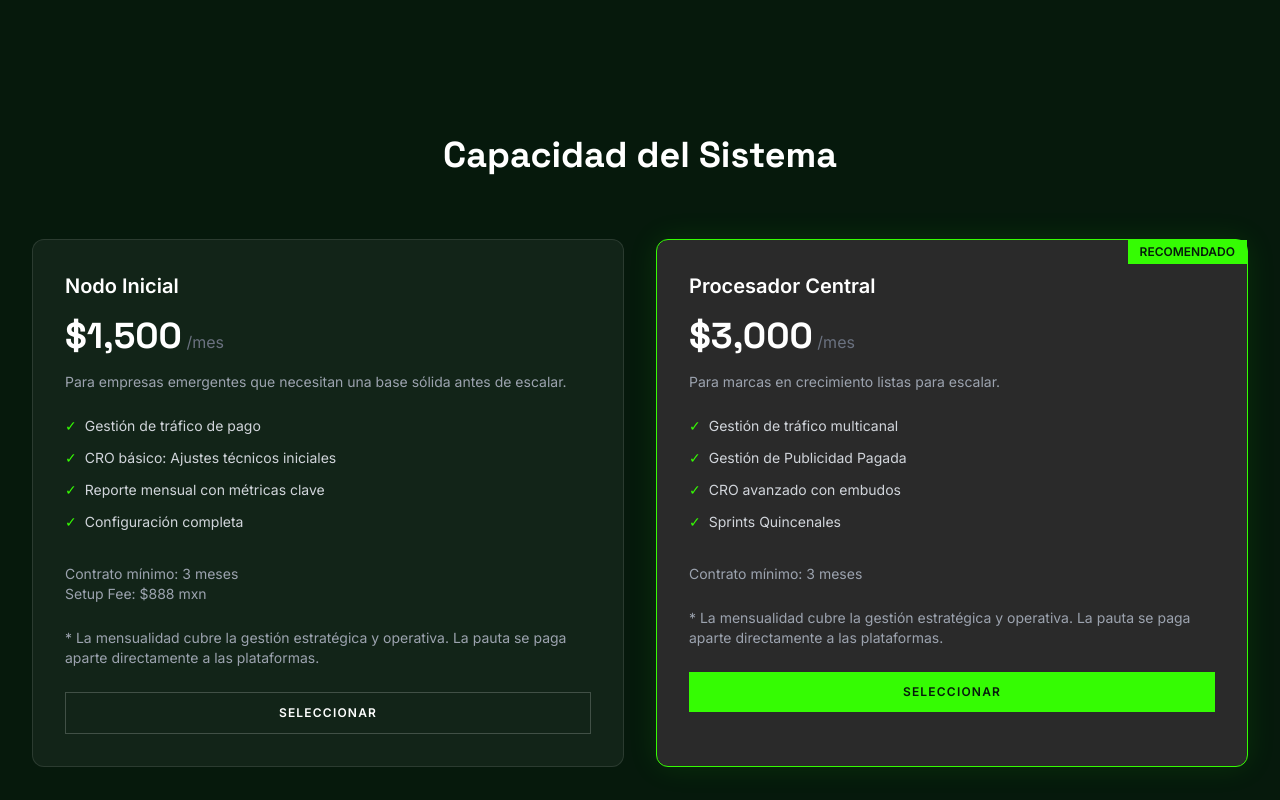
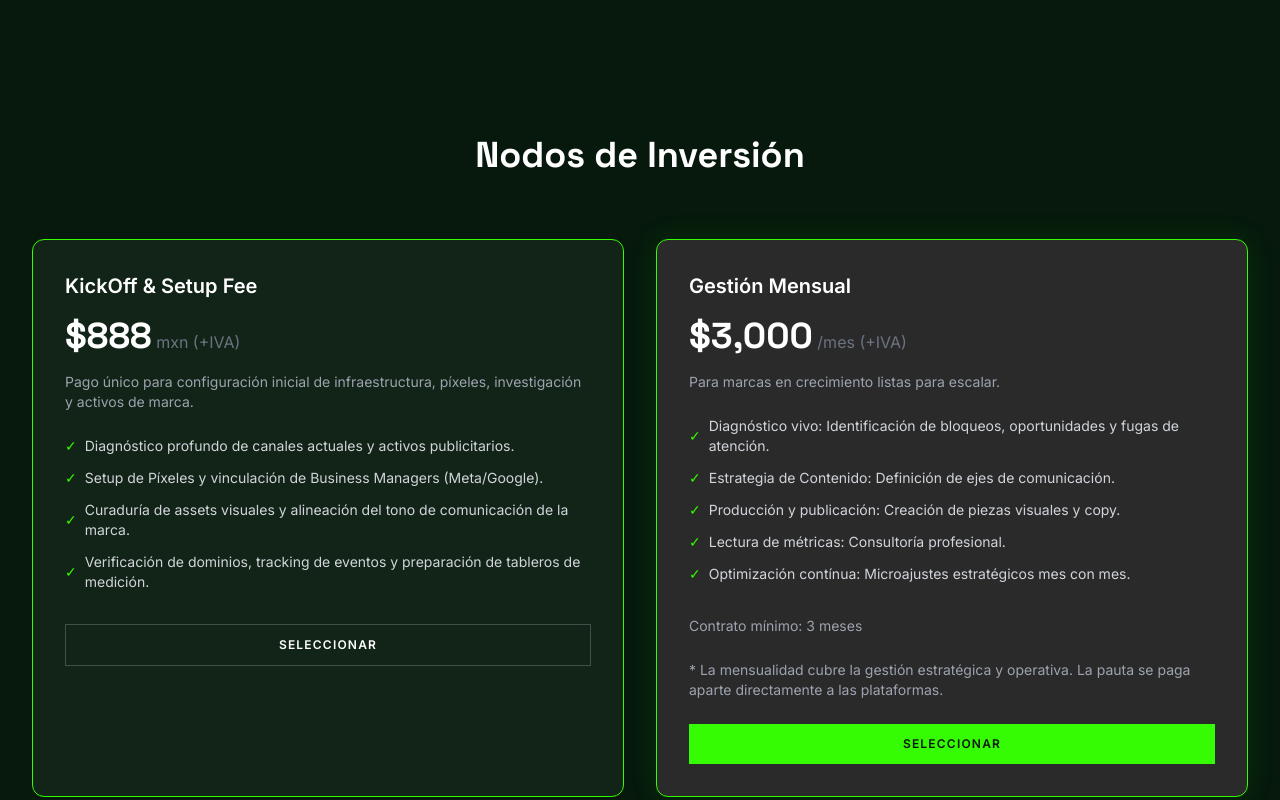
Before and after one commit to ko2m0/circuito-ocho, a plain HTML site: page index.html in a window 1280 px wide. Shown: the part 4840-5640 px from the top of the page. Drawn offline with nearby package versions, Linux system fonts and the light colour scheme; animation ran at ten frames a second; a script that the page names is missing.

Commit message:
added kickoff fee and esigntrr icons

```diff
--- a/index.html
+++ b/index.html
@@ -529,43 +529,41 @@
     <!-- Pricing Section (Section 7 - Parallax) -->
     <section id="precios" class="py-24 bg-brand-dark">
         <div class="max-w-7xl mx-auto px-4 sm:px-6 lg:px-8">
-            <h2 class="text-3xl md:text-4xl font-display font-bold text-white mb-16 text-center reveal-element">Capacidad del Sistema</h2>
+            <h2 class="text-3xl md:text-4xl font-display font-bold text-white mb-16 text-center reveal-element">Nodos de Inversi&oacute;n</h2>
 
             <div class="grid md:grid-cols-2 gap-8">
                 <!-- Tier 1 -->
-                <div class="p-8 bg-white/5 border border-white/10 rounded-xl hover:border-white/30 transition-all reveal-element">
-                    <h3 class="text-xl font-bold text-white">Nodo Inicial</h3>
+                <div class="p-8 bg-white/5 border border-brand-neon rounded-xl hover:border-white/30 transition-all reveal-element">
+                    <h3 class="text-xl font-bold text-white">KickOff & Setup Fee</h3>
                     <div class="my-4">
-                        <span class="text-4xl font-display font-bold text-white">$1,500</span>
-                        <span class="text-gray-500">/mes</span>
+                        <span class="text-4xl font-display font-bold text-white">$888</span>
+                        <span class="text-gray-500">mxn (+IVA)</span>
                     </div>
-                    <p class="text-gray-400 text-sm mb-6">Para empresas emergentes que necesitan una base sólida antes de escalar.</p>
+                    <p class="text-gray-400 text-sm mb-6">Pago &uacute;nico para configuración inicial de infraestructura, p&iacute;xeles, investigaci&oacute;n y activos de marca.</p>
                     <ul class="space-y-3 mb-8 text-sm text-gray-300">
-                        <li class="flex items-center"><span class="text-brand-neon mr-2">✓</span> Gestión de tráfico de pago</li>
-                        <li class="flex items-center"><span class="text-brand-neon mr-2">✓</span> CRO básico: Ajustes técnicos iniciales</li>
-                        <li class="flex items-center"><span class="text-brand-neon mr-2">✓</span> Reporte mensual con métricas clave</li>
-                        <li class="flex items-center"><span class="text-brand-neon mr-2">✓</span> Configuración completa</li>
+                        <li class="flex items-center"><span class="text-brand-neon mr-2">✓</span> Diagnóstico profundo de canales actuales y activos publicitarios.</li>
+                        <li class="flex items-center"><span class="text-brand-neon mr-2">✓</span> Setup de Píxeles y vinculación de Business Managers (Meta/Google).</li>
+                        <li class="flex items-center"><span class="text-brand-neon mr-2">✓</span> Curaduría de assets visuales y alineación del tono de comunicación de la marca.</li>
+                        <li class="flex items-center"><span class="text-brand-neon mr-2">✓</span> Verificación de dominios, tracking de eventos y preparación de tableros de medición.</li>
                     </ul>
-                    <p class="text-gray-400 text-sm ">Contrato mínimo: 3 meses</p>
-                    <p class="text-gray-400 text-sm mb-6">Setup Fee: $888 mxn</p>
-                    <p class="text-gray-400 text-sm mb-6">* La mensualidad cubre la gestión estratégica y operativa. La pauta se paga aparte directamente a las plataformas.</p>
                     <a href="#contacto" class="block w-full py-3 text-center border border-white/20 text-white hover:border-brand-neon hover:text-brand-neon transition-colors uppercase text-xs font-bold tracking-widest">Seleccionar</a>
                 </div>
 
                 <!-- Tier 2 (Featured) -->
                 <div class="p-8 bg-brand-gray border border-brand-neon rounded-xl relative transform md:-translate-y-4 shadow-[0_0_30px_rgba(53,252,3,0.1)] reveal-element">
-                    <div class="absolute top-0 right-0 bg-brand-neon text-brand-dark text-xs font-bold px-3 py-1 uppercase">Recomendado</div>
-                    <h3 class="text-xl font-bold text-white">Procesador Central</h3>
+                    <!-- <div class="absolute top-0 right-0 bg-brand-neon text-brand-dark text-xs font-bold px-3 py-1 uppercase">Recomendado</div> -->
+                    <h3 class="text-xl font-bold text-white">Gesti&oacute;n Mensual</h3>
                     <div class="my-4">
                         <span class="text-4xl font-display font-bold text-white">$3,000</span>
-                        <span class="text-gray-500">/mes</span>
+                        <span class="text-gray-500">/mes (+IVA)</span>
                     </div>
                     <p class="text-gray-400 text-sm mb-6">Para marcas en crecimiento listas para escalar.</p>
                     <ul class="space-y-3 mb-8 text-sm text-gray-300">
-                        <li class="flex items-center"><span class="text-brand-neon mr-2">✓</span> Gestión de tráfico multicanal</li>
-                        <li class="flex items-center"><span class="text-brand-neon mr-2">✓</span> Gestión de Publicidad Pagada</li>
-                        <li class="flex items-center"><span class="text-brand-neon mr-2">✓</span> CRO avanzado con embudos</li>
-                        <li class="flex items-center"><span class="text-brand-neon mr-2">✓</span> Sprints Quincenales</li>
+                        <li class="flex items-center"><span class="text-brand-neon mr-2">✓</span> Diagn&oacute;stico vivo: Identificaci&oacute;n de bloqueos, oportunidades y fugas de atenci&oacute;n.</li>
+                        <li class="flex items-center"><span class="text-brand-neon mr-2">✓</span> Estrategia de Contenido: Definici&oacute;n de ejes de comunicaci&oacute;n.</li>
+                        <li class="flex items-center"><span class="text-brand-neon mr-2">✓</span> Producci&oacute;n y publicaci&oacute;n: Creaci&oacute;n de piezas visuales y copy.</li>
+                        <li class="flex items-center"><span class="text-brand-neon mr-2">✓</span> Lectura de m&eacute;tricas: Consultor&iacute;a profesional.</li>
+                        <li class="flex items-center"><span class="text-brand-neon mr-2">✓</span> Optimizaci&oacute;n cont&iacute;nua: Microajustes estrat&eacute;gicos mes con mes.</li>
                     </ul>
                     <p class="text-gray-400 text-sm mb-6">Contrato mínimo: 3 meses</p>
                     <p class="text-gray-400 text-sm mb-6">* La mensualidad cubre la gestión estratégica y operativa. La pauta se paga aparte directamente a las plataformas.</p>
```
Also changed, not shown: img/brands-icons/mail1.png (added), img/brands-icons/wa1.png (added), img/brands-icons/web1.png (added).
